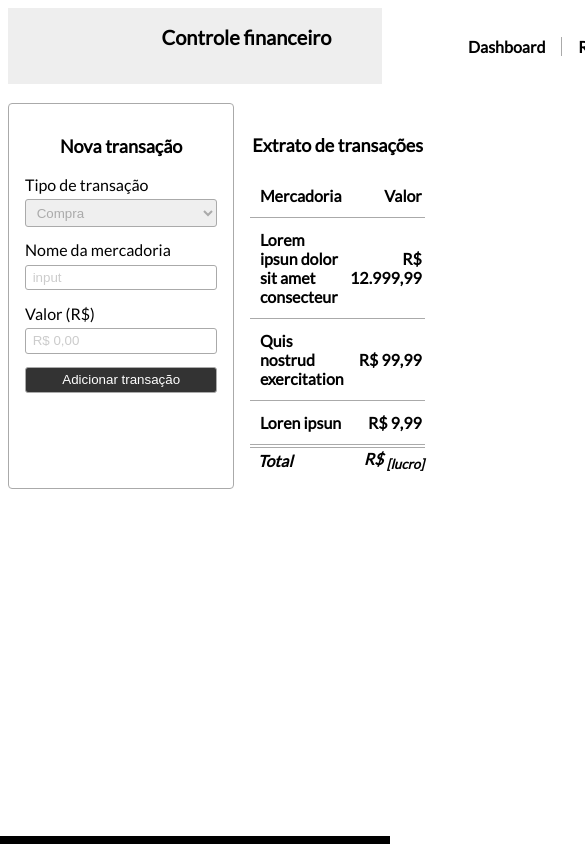
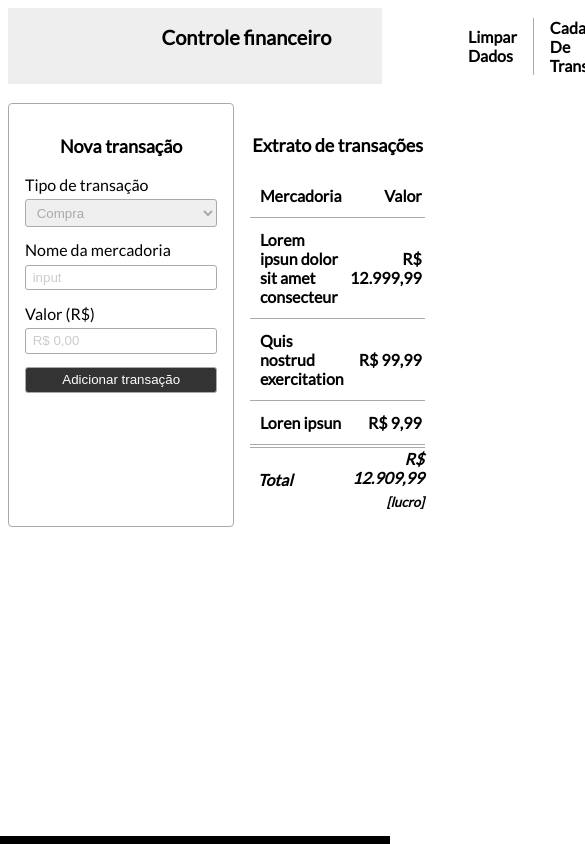
Before and after one commit to Douglasdas/Projeto, a plain HTML site: page index.html in a window 390 px wide. Shown: the top 844 px of the page, 585 px wide, since content can reach past the window. Drawn offline with Linux system fonts and the light colour scheme.

Commit message:
segunda_2

```diff
--- a/assets/css/style-body.css
+++ b/assets/css/style-body.css
@@ -28,18 +28,34 @@
 
 
 /*Tablet */
-@media only screen and (max-width: 1000px) {
+@media screen and (max-width: 1000px) {
     .section-new-transaction,
     .section-transaction-statement {
-        width: 100%;
+       Width: 100%
+    }
+}
+    /*Smartphone */
+@media screen and (max-width: 1000px) {
+    .section-new-transaction,
+    .section-transaction-statement {
+       Width: 100%
     }
 }
 
-
-/*Smartphone */
-@media onlly screen and (max-width: 620px) {
-    .section-new-transaction,
+/*Smartphone
+@media only screen and (max-width: 620px) {
+    .section-new-transaction {
+        height: 731px;
+        width: 411px;
+        left: -733px;
+        top: -407px;
+        border-radius: 0px;
+    }
     .section-transaction-statement {
-        width: 100%;
-    }
+        height: 281px;
+        width: 371px;
+        left: 20px;
+        top: 420px;
+        border-radius: 0px;
 }
+*/
--- a/index.html
+++ b/index.html
@@ -26,9 +26,8 @@
 
             <nav class="navbar-menu">
                 <li>
-                    <ul><a href="#">dashboard</a></ul>
-                    <ul><a href="#">resumo</a></ul>
-                    <ul><a href="#">configurações</a></ul>
+                    <ul><a href="#">Limpar dados</a></ul>
+                    <ul><a href="#">Cadastro de transações</a></ul>
                 </li>
             </nav>
         </div>
@@ -88,7 +87,7 @@
                         <tr>
                             <th></th>
                             <th><em>Total</em></th>
-                            <th><em>R$ <sub>[lucro]</sub></em></th>
+                            <th><em>R$ 12.909,99<br><sub>[lucro]</sub></em></th>
                         </tr>
                     </tfoot>
                 </table>
```
